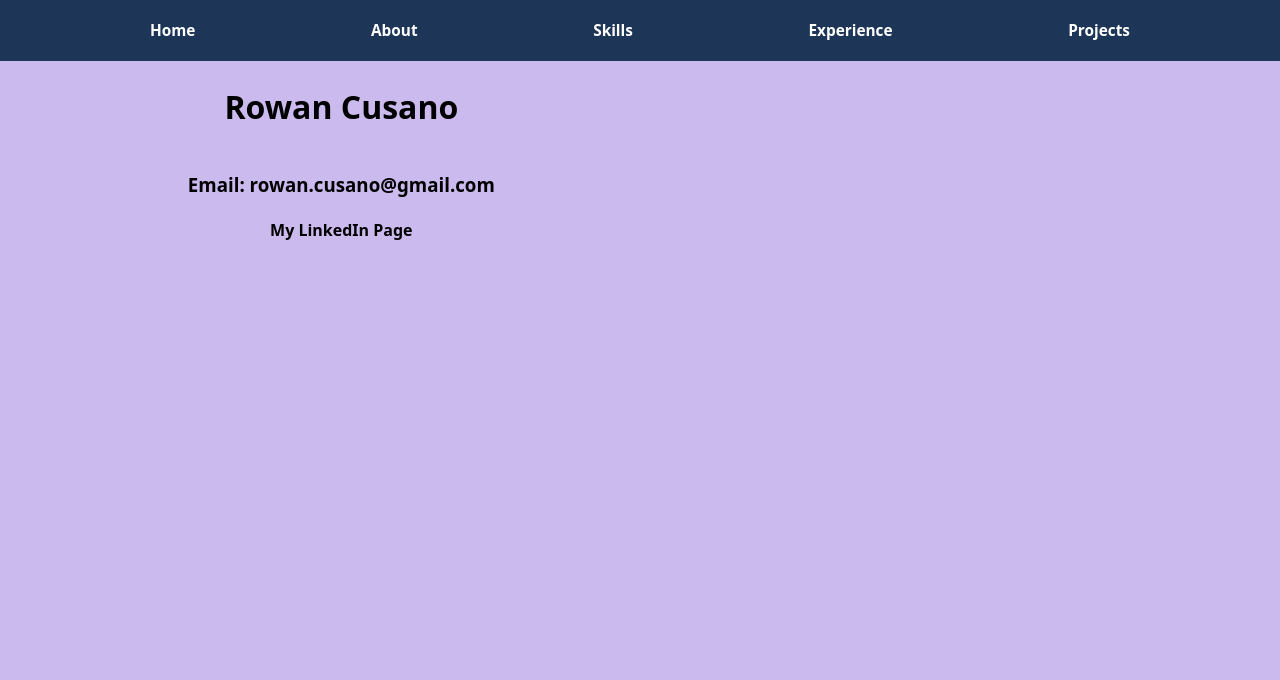
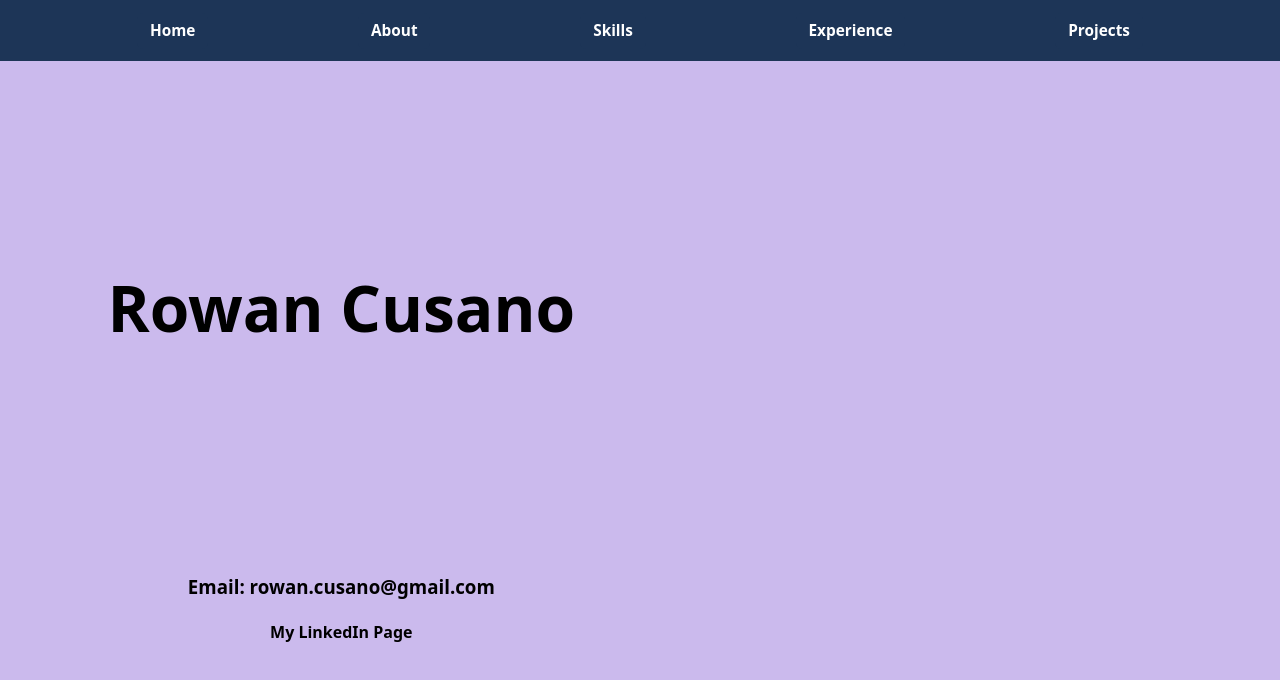
Before and after one commit to Rowan248/personal-website, a React (Vite) app: page / in a window 1280 px wide. Shown: the top 680 px of the page. Built offline with nearby package versions, Linux system fonts and the light colour scheme.

Commit message:
Worked on home a bit, removed unused file

```diff
--- a/src/Styling/Home.css
+++ b/src/Styling/Home.css
@@ -15,12 +15,16 @@
     display: flex;
     flex-direction: column;
     align-items: center;
-    /* justify-content: stretch; */
+    justify-content: space-evenly;
     text-align: center;
     color: black;
 
     /* add more space between the things */
     /* also name biggger? use css from index.css */
+}
+
+.my-name {
+    font-size: 5vw;
 }
 
 .p {
--- a/src/assets/mydata/texts.json
+++ /dev/null
@@ -1,3 +0,0 @@
-{
-    "homeDescription": "This will be where I put a short bio. This bio will describe myself in some way and I am making this long so I can see how it interacts at the moment."
-}
--- a/src/components/Home.jsx
+++ b/src/components/Home.jsx
@@ -1,7 +1,6 @@
 import '../Styling/Home.css';
-// import DSC_0076 from '../assets/RowanImages/DSC_0076.JPG';
+import DSC_0076 from '../assets/RowanImages/DSC_0076.JPG';
 // import DSC_0058 from '../assets/RowanImages/DSC_0058.JPG';
-// import homeDescription from "../assets/texts.json";
 
 // const images = [
 
@@ -10,12 +9,13 @@ import '../Styling/Home.css';
 //     src: DSC_0076
 //   },
 //   {
-//     id: 1,
+//     id: 2,
 //     src: DSC_0058
 //   }
 // ]
 
 function Home() {
+
   return (
     <div className="home">
       <div className='home-description'>
```
